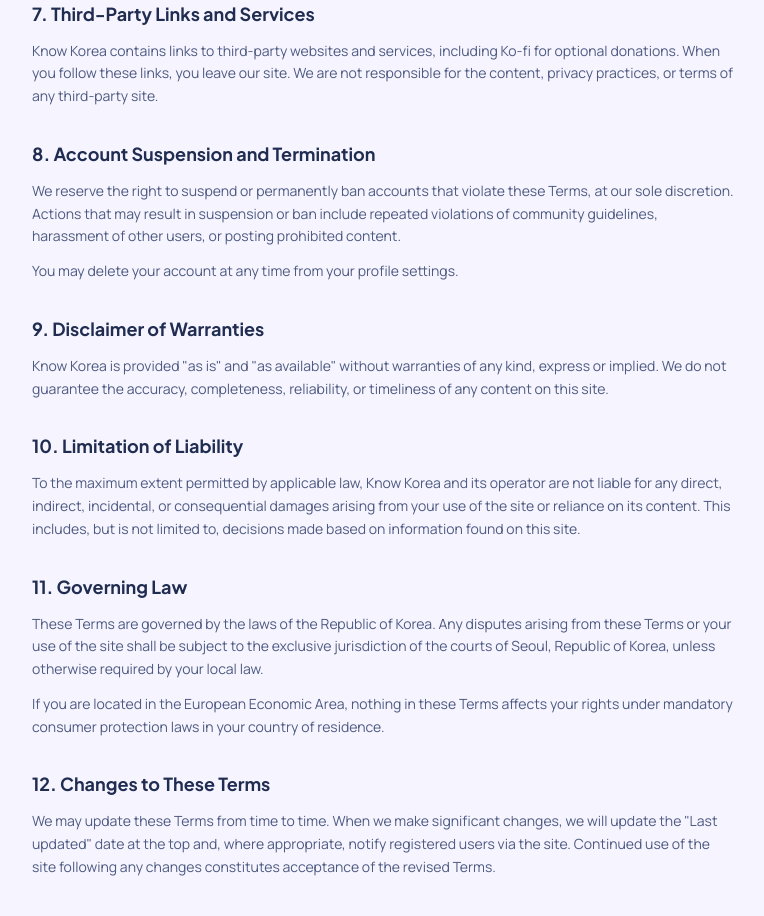
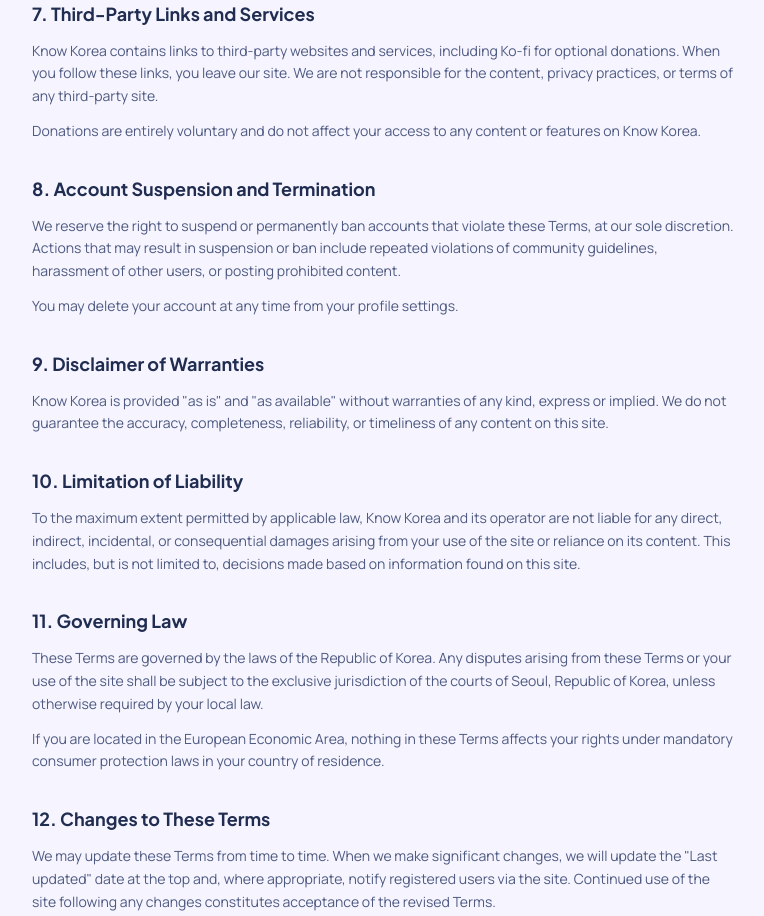
Before and after one commit to ventureops/know-korea, a Next.js app: page /terms-of-service in a window 1280 px wide. Shown: the part 1760-2676 px from the top of the page, without its empty margins (384-1148 px from the left). Built offline with nearby package versions, Linux system fonts and the light colour scheme; no server answers.

Commit message:
fix: Terms of Service 7번 Ko-fi 자발적 기부 문구 추가
Co-Authored-By: Claude Sonnet 4.6 <noreply@anthropic.com>

```diff
--- a/app/terms-of-service/page.tsx
+++ b/app/terms-of-service/page.tsx
@@ -120,6 +120,9 @@ export default function TermsOfServicePage() {
         When you follow these links, you leave our site. We are not responsible for the content, privacy practices,
         or terms of any third-party site.
       </P>
+      <P>
+        Donations are entirely voluntary and do not affect your access to any content or features on Know Korea.
+      </P>
 
       {/* Section 8 */}
       <SectionHeading>8. Account Suspension and Termination</SectionHeading>
```
